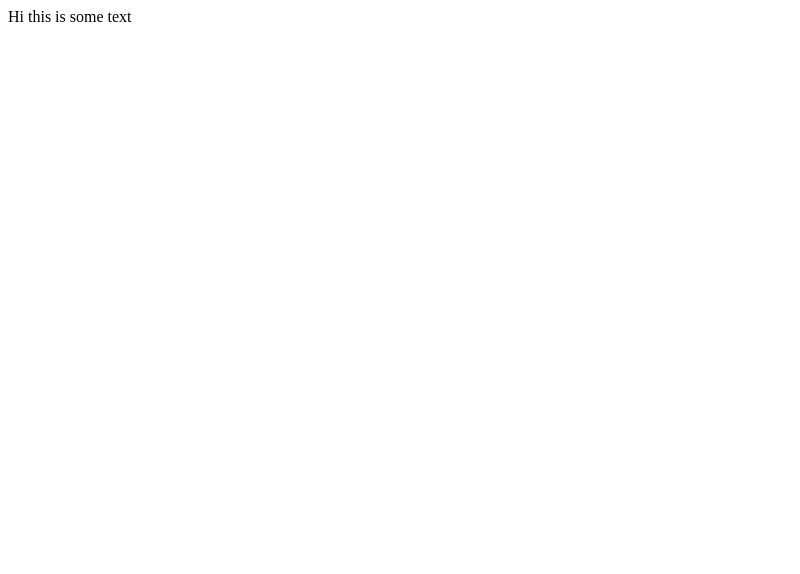
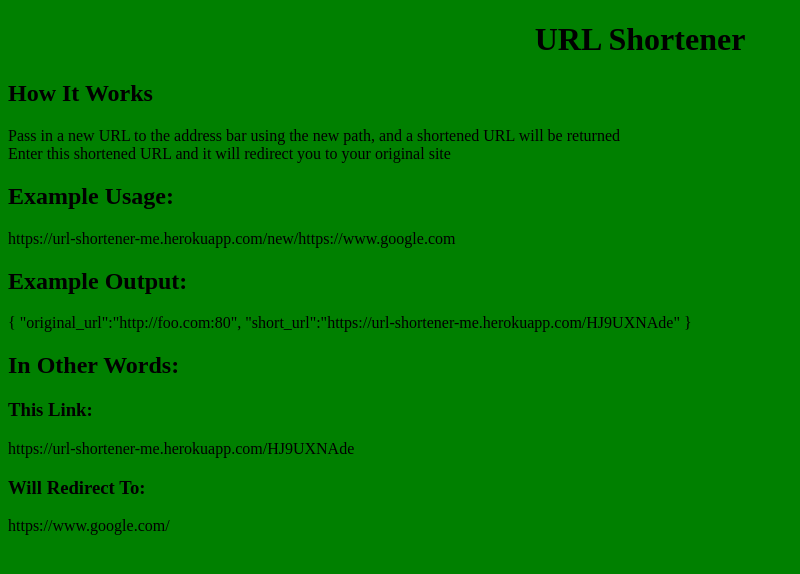
Before and after one commit to robinlake/url-shortener-2, a website: page public/index.html in a window 1280 px wide. Shown: the whole page, without its empty margins (0-800 px from the left). Drawn offline with Linux system fonts and the light colour scheme.

Commit message:
Homepage adjusted; CSS not linking

```diff
--- a/public/index.html
+++ b/public/index.html
@@ -4,9 +4,22 @@
     <meta charset="UTF-8">
     <meta name="viewport" content="width=device-width, initial-scale=1.0">
     <meta http-equiv="X-UA-Compatible" content="ie=edge">
+    <link rel="stylesheet" type="text/css" href="style.css">
     <title>URL Shortener</title>
 </head>
 <body>
-    Hi this is some text
+    <h1>URL Shortener</h1>
+    <h2>How It Works</h2>
+    <p>Pass in a new URL to the address bar using the new path, and  a shortened URL will be returned <br>
+        Enter this shortened URL and it will redirect you to your original site </p>
+    <h2>Example Usage:</h2>
+    <p>https://url-shortener-me.herokuapp.com/new/https://www.google.com </p>
+    <h2>Example Output:</h2>
+    <p>{ "original_url":"http://foo.com:80", "short_url":"https://url-shortener-me.herokuapp.com/HJ9UXNAde" } </p>
+    <h2>In Other Words:</h2>
+    <h3>This Link:</h3>
+    <p>https://url-shortener-me.herokuapp.com/HJ9UXNAde</p>
+    <h3>Will Redirect To:</h3>
+    <p>https://www.google.com/</p>
 </body>
 </html>
--- /dev/null
+++ b/public/style.css
@@ -0,0 +1,9 @@
+h1 {
+    text-align: center;
+}
+p {
+    max-width: 60em;
+}
+body {
+    background-color: green;
+}
```
